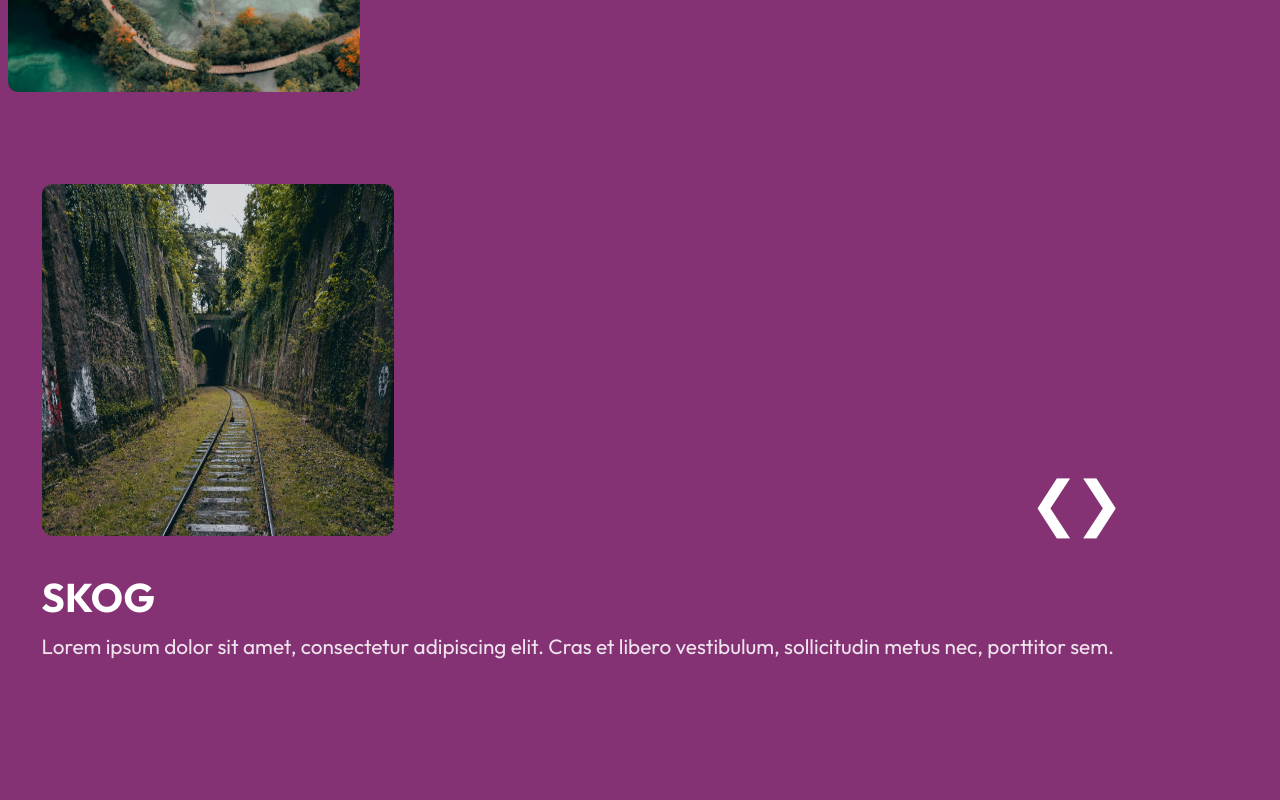
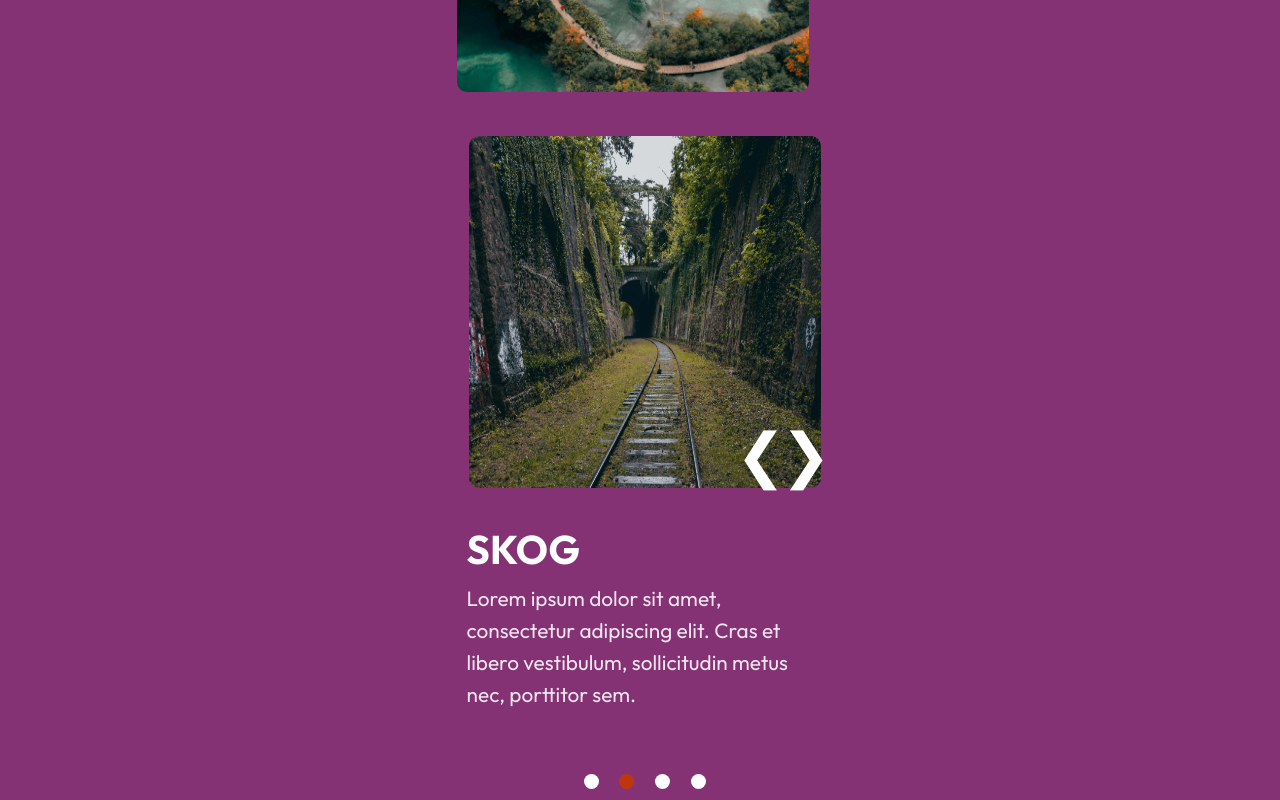
Before and after one commit to jhn322/holmsund-information, a React (Vite) app: page / in a window 1280 px wide. Shown: the part 5880-6680 px from the top of the page. Built offline with nearby package versions, Linux system fonts and the light colour scheme.

Commit message:
respone improvements

```diff
--- a/src/styles/GalleryCarousel.module.css
+++ b/src/styles/GalleryCarousel.module.css
@@ -30,6 +30,7 @@ p {
   text-align: center;
   flex-direction: column;
   justify-content: flex-start;
+  align-items: center;
   height: 80em;
   background-color: #853275;
 }
@@ -80,9 +81,10 @@ p {
 
 /* Carousel of images */
 .carouselContainer {
+  display: flex;
+  flex-direction: column;
+  align-items: center;
   position: relative;
-  padding: 2rem;
-  margin-top: 1rem;
   margin-left: 0.6rem;
 }
 
@@ -138,6 +140,7 @@ p {
   flex-direction: column;
   align-items: flex-start;
   text-align: left;
+  max-width: 366px;
   margin-top: 2rem;
   height: 200px;
 }
@@ -198,6 +201,31 @@ p {
     width: 20rem;
     height: 20rem;
   }
+
+  .carouselText {
+    max-width: 326px;
+  }
+}
+
+/* Uncommon phone size */
+@media only screen and (min-width: 500px) and (max-width: 599px) {
+  .galleryContainer {
+    height: 90em;
+  }
+
+  .galleryImage {
+    width: 27em;
+    height: 27em;
+  }
+
+  .carouselInner img {
+    width: 27rem;
+    height: 27rem;
+  }
+
+  .carouselText {
+    max-width: 442px;
+  }
 }
 
 /* Small Tablet */
@@ -216,13 +244,13 @@ p {
 
   .galleryCircle {
     top: -55px;
-    left: -35px;
+    left: -15px;
     height: 11rem;
     width: 11em;
   }
 
   .galleryImageInner {
-    left: 52%;
+    left: 47%;
   }
 
   .galleryImage {
@@ -238,4 +266,8 @@ p {
     width: 34rem;
     height: 34rem;
   }
+
+  .carouselText {
+    max-width: 550px;
+  }
 }
```
